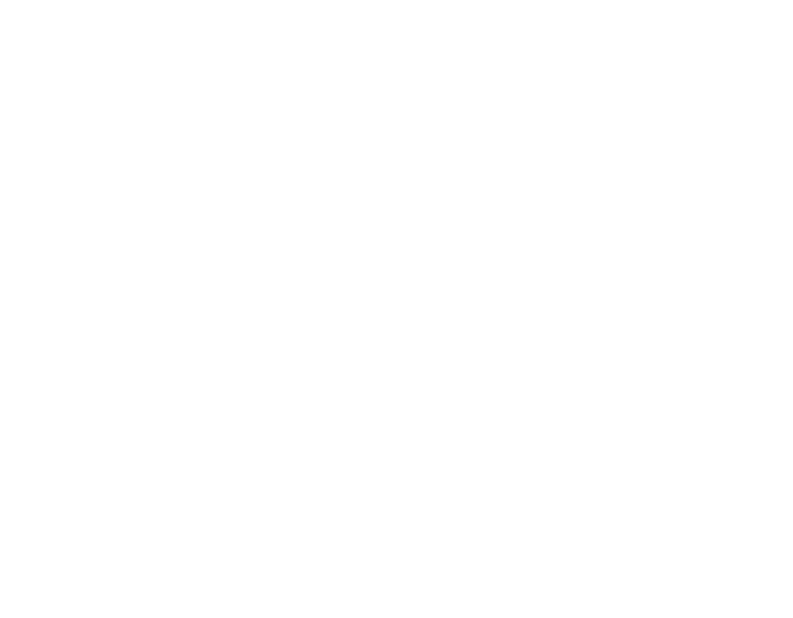
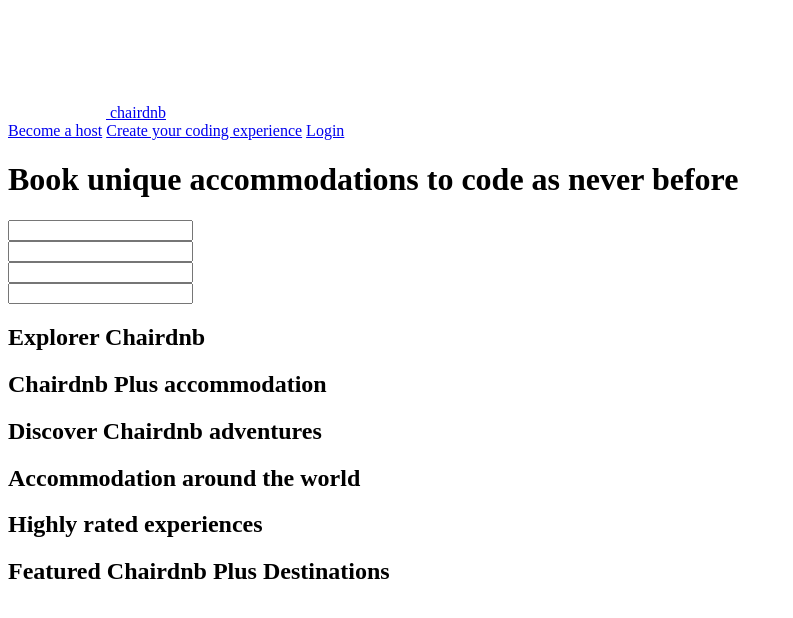
Before and after one commit to mevairmc/chairdnb, a plain HTML site: page index.html in a window 1280 px wide. Shown: the whole page, without its empty margins (0-793 px from the left). Drawn offline with Linux system fonts and the light colour scheme.

Commit message:
added base structure of website

```diff
--- a/index.html
+++ b/index.html
@@ -10,6 +10,69 @@
 </head>
 <body>
 
+    <header class="header">
+        <a class="header__logo" href="/">
+            <img src="./img/logo.png" alt="logo">
+            <span>chairdnb</span>
+        </a>
+        <nav class="header__menu">
+            <a href="/become-a-host">Become a host</a>
+            <a href="/create-experience">Create your coding experience</a>
+            <a href="/login">Login</a>
+        </nav>
+    </header>
+    <main class="main">
+        <form action="/my-handling-form-page" method="post" class="form">
+            <h1 class="form__title">Book unique accommodations to code as never before</h1>
+            <div class="form__input--where">
+                <label for="where">
+
+                </label>
+                <input id="where" class="where">
+            </div>
+            <div class="form__input--arrival">
+                <label for="arrival">
+
+                </label>
+                <input id="arrival" class="arrival">
+            </div>
+            <div class="form__input--departure">
+                <label for="departure">
+
+                </label>
+                <input id="departure" class="departure">
+            </div>
+            <div class="form__input--developers">
+                <label for="developers">
+
+                </label>
+                <input id="developers" class="developers">
+            </div>
+            <submit class="form__submit"></submit>
+        </form>
+    </main>
+    <section>
+        <h2>Explorer Chairdnb</h2>
+    </section>
+    <section>
+        <h2>Chairdnb Plus accommodation</h2>
+    </section>
+    <section>
+        <h2>Discover Chairdnb adventures</h2>
+    </section>
+    <section>
+        <h2>Accommodation around the world</h2>
+    </section>
+    <section>
+        <h2>Highly rated experiences</h2>
+    </section>
+    <section>
+        <h2>Featured Chairdnb Plus Destinations</h2>
+    </section>
+    <footter>
+
+    </footter>
+
     <script src="script.js"></script>
 </body>
 </html>
```
Also changed, not shown: img/logo.png (renamed from img/@.png).
